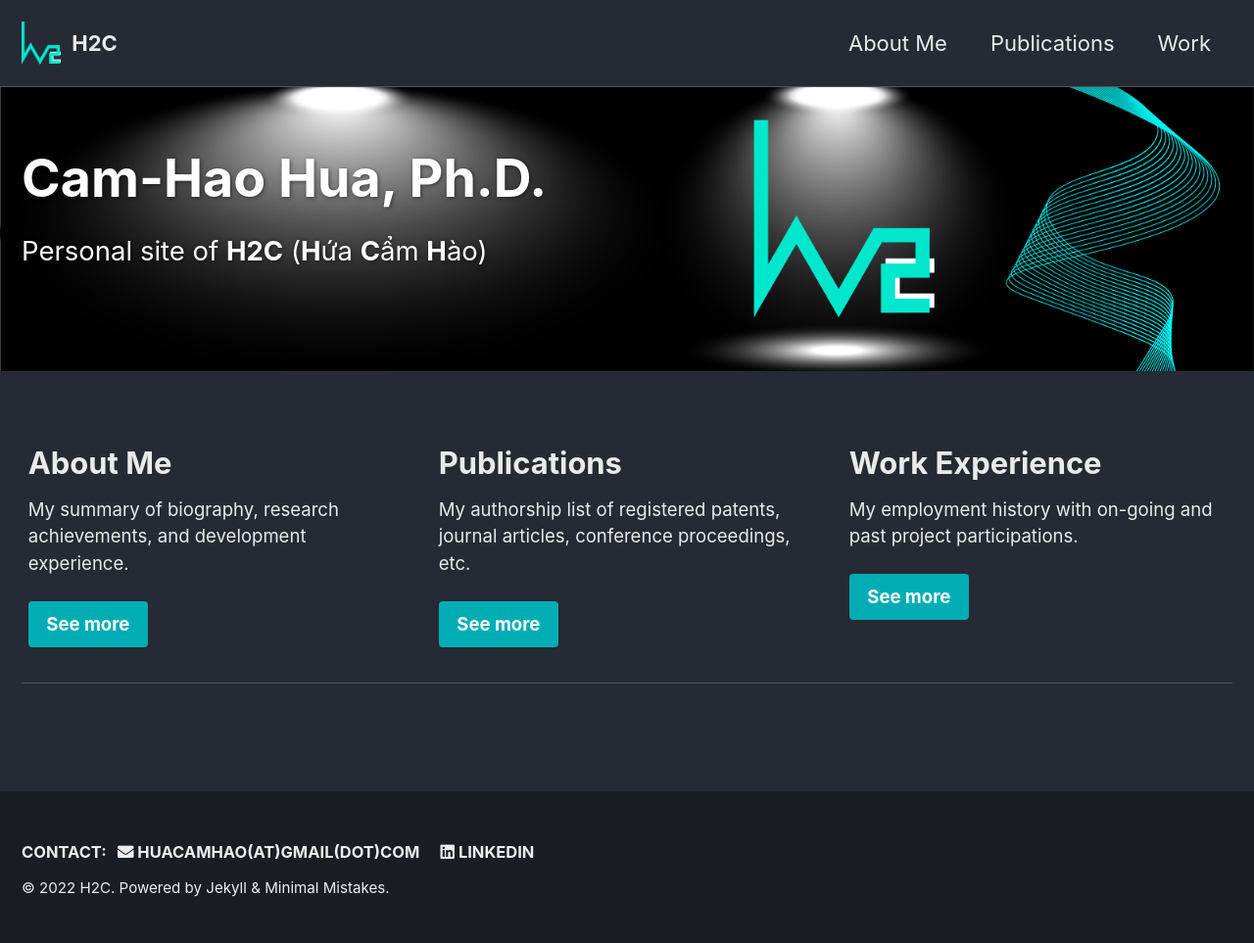
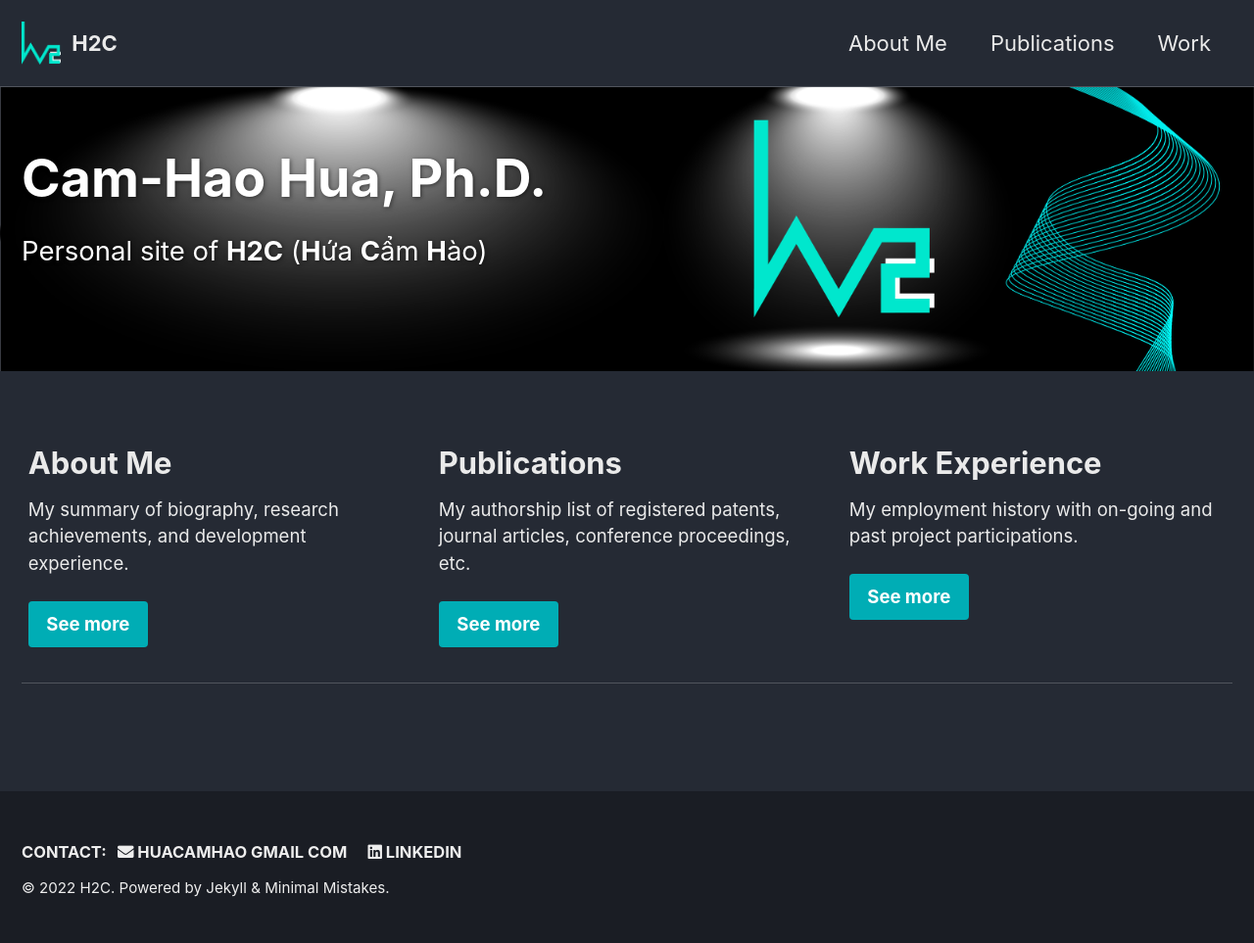
Before and after one commit to camhao168/camhao168.github.io, a Jekyll site: the page built from _pages/home.md, in a window 1280 px wide. Shown: the whole page at 98% size. Built offline with Jekyll 4.4.1, drawn with Linux system fonts in a browser that asks for light colours; cached includes are drawn as plain includes.

Commit message:
Update _config.yml

```diff
--- a/_config.yml
+++ b/_config.yml
@@ -111,7 +111,7 @@ author:
   bio              : "Ph.D. in Computer Engineering"
   location         : "Republic of Korea"
   links:
-    - label: "huacamhao (at) gmail"
+    - label: "huacamhao <at> gmail"
       icon: "fas fa-envelope"
       url: "https://camhao168.github.io"
     - label: "LinkedIn"
@@ -124,7 +124,7 @@ author:
 # Site Footer
 footer:
   links:
-    - label: "huacamhao(at)gmail(dot)com"
+    - label: "huacamhao <at> gmail <dot> com"
       icon: "fas fa-envelope"
       url: "https://camhao168.github.io"
     - label: "LinkedIn"
```
